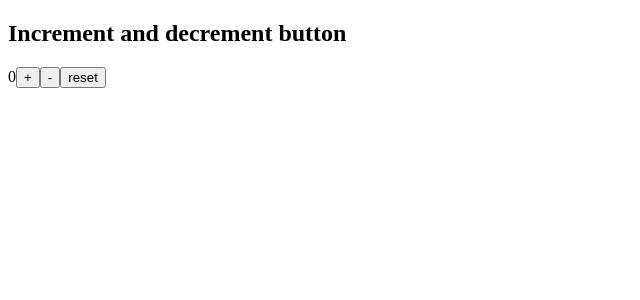
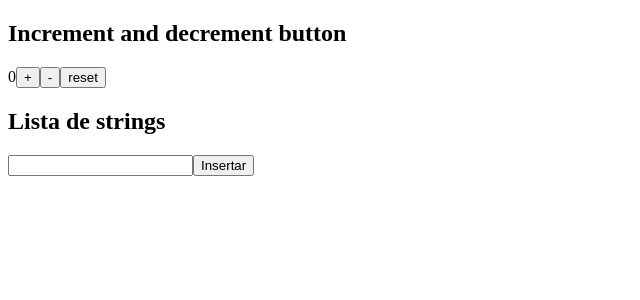
Before and after one commit to angcoder-c/angular-practice, an Angular app in the folder angular-tutorial/: page / in a window 1280 px wide. Shown: the top 300 px of the page, without its empty margins (0-640 px from the left). Built offline with nearby package versions, Linux system fonts and the light colour scheme.

Commit message:
[EASY] (2) Lista s strings actualizable usando FormGroup

```diff
--- a/angular-tutorial/src/app/app.component.html
+++ b/angular-tutorial/src/app/app.component.html
@@ -1,6 +1,7 @@
 <main class="main">
   <div class="content">
     <app-pm-button-counter/>
+    <app-list-strings/>
   </div>
 </main>
 <router-outlet />
--- a/angular-tutorial/src/app/app.component.ts
+++ b/angular-tutorial/src/app/app.component.ts
@@ -1,12 +1,14 @@
 import { Component } from '@angular/core';
 import { RouterOutlet } from '@angular/router';
 import { PmButtonCounterComponent } from './components/pm-button-counter/pm-button-counter.component';
+import { ListStringsComponent } from './components/list-strings/list-strings.component';
 
 @Component({
   selector: 'app-root',
   imports: [
     RouterOutlet,
-    PmButtonCounterComponent
+    PmButtonCounterComponent,
+    ListStringsComponent
   ],
   templateUrl: './app.component.html',
   styleUrl: './app.component.css'
--- a/angular-tutorial/src/app/components/list-strings/list-strings.component.html
+++ b/angular-tutorial/src/app/components/list-strings/list-strings.component.html
@@ -1 +1,12 @@
-<p>list-strings works!</p>
+<h2>Lista de strings</h2>
+<div>
+    <ul>
+        @for (item of lsStrings; track $index) {
+            <li>{{ item }}</li>
+        }
+    </ul>
+    <form [formGroup]="stringControls" (ngSubmit)="addString()">
+        <input type="text" formControlName="newString">
+        <button type="submit">Insertar</button>
+    </form>
+</div>
--- a/angular-tutorial/src/app/components/list-strings/list-strings.component.ts
+++ b/angular-tutorial/src/app/components/list-strings/list-strings.component.ts
@@ -1,11 +1,32 @@
 import { Component } from '@angular/core';
+import { FormControl, FormGroup, ReactiveFormsModule } from '@angular/forms';
+
+/**
+ * lista de strings y agregar uno nuevo desde un input
+ * Estados:
+ * - lsString
+ * - newString
+ * Metodos:
+ * - add string
+ */
 
 @Component({
   selector: 'app-list-strings',
-  imports: [],
+  imports: [ReactiveFormsModule],
   templateUrl: './list-strings.component.html',
   styleUrl: './list-strings.component.css'
 })
 export class ListStringsComponent {
+  lsStrings: string[] = [];
 
+  stringControls = new FormGroup({
+    newString: new FormControl('')
+  })
+
+  addString() {
+    if (this.stringControls.value.newString) {
+      this.lsStrings.push(this.stringControls.value.newString)
+    }
+    this.stringControls.patchValue({ newString: '' })
+  }
 }
```
